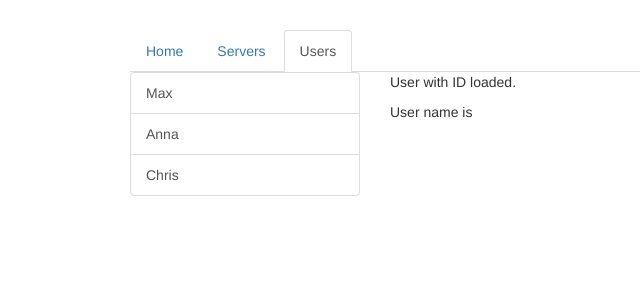
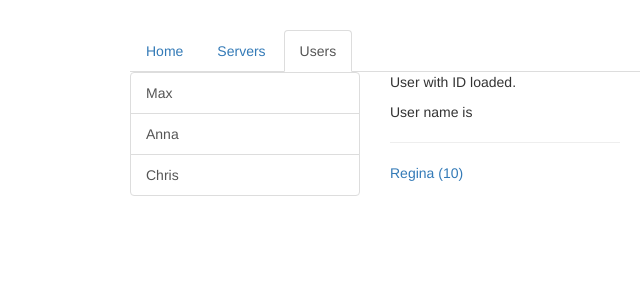
Before and after one commit to gvpinto/ng-routing, an Angular app: page /users in a window 1280 px wide. Shown: the top 300 px of the page, without its empty margins (135-775 px from the left). Built offline with nearby package versions, Linux system fonts and the light colour scheme.

Commit message:
134. Fetching Route Parameters

```diff
--- a/src/app/users/user/user.component.html
+++ b/src/app/users/user/user.component.html
@@ -1,2 +1,5 @@
 <p>User with ID {{ user.id }} loaded.</p>
 <p>User name is {{ user.name }}</p>
+<hr />
+<!-- <a (click)="onLoadUser()">Regina (10)</a> -->
+<a [routerLink]="['/users', 10, 'Regina']">Regina (10)</a>
--- a/src/app/users/user/user.component.ts
+++ b/src/app/users/user/user.component.ts
@@ -1,5 +1,5 @@
 import { Component, OnInit } from '@angular/core';
-import { ActivatedRoute } from '@angular/router';
+import { ActivatedRoute, Params, Router } from '@angular/router';
 
 @Component({
   selector: 'app-user',
@@ -9,12 +9,20 @@ import { ActivatedRoute } from '@angular/router';
 export class UserComponent implements OnInit {
   user: { id: number; name: string };
 
-  constructor(private route: ActivatedRoute) {}
+  constructor(private route: ActivatedRoute, private router: Router) {}
 
   ngOnInit() {
     this.user = {
       id: this.route.snapshot.params['id'],
       name: this.route.snapshot.params['name'],
     };
+    this.route.params.subscribe((params: Params) => {
+      this.user.id = params['id'];
+      this.user.name = params['name'];
+    });
   }
+
+  //   onLoadUser() {
+  //     this.router.navigate(['users', 10, 'Regina']);
+  //   }
 }
```
